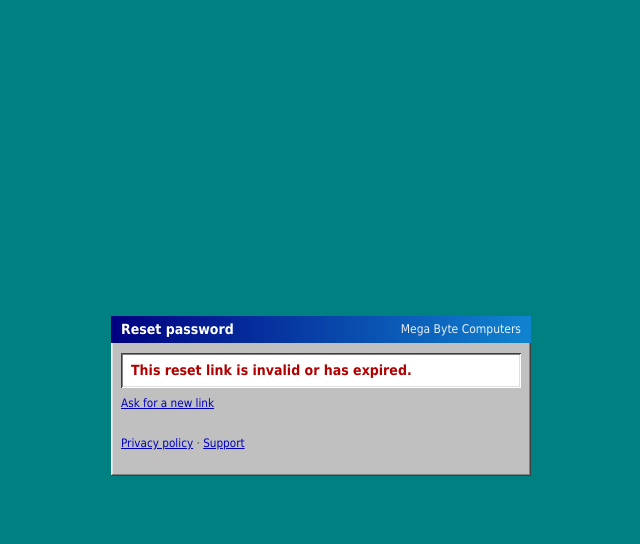
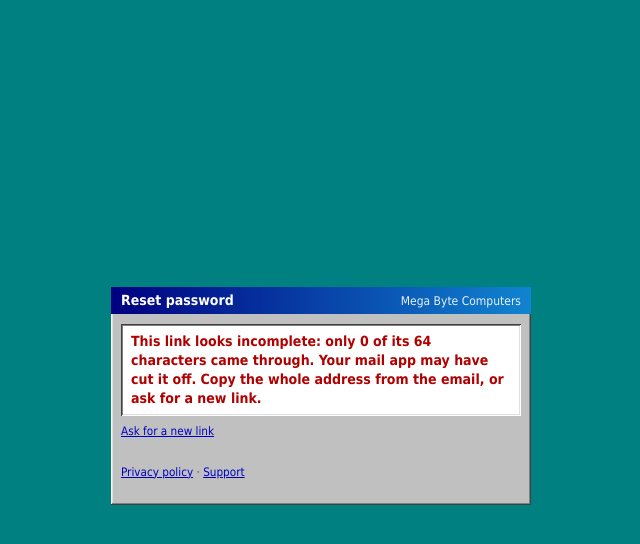
Before and after one commit to davideis1/ComputerShopIdleGame, a PHP site: page /reset-password.php in a window 1280 px wide. Shown: the top 544 px of the page, without its empty margins (319-959 px from the left). Run offline with PHP 8.4, Linux system fonts and the light colour scheme.

Commit message:
Password reset: say why a link was refused, and tolerate mangled links
A reset link showed "invalid or has expired" for every failure: a link cut
off by a mail app, an unknown token, one already used, or a really expired
one. Found only by reading the code: locally the full flow works, so the
production cause could not be pinned down from here.

- reset_token_status() separates malformed (with how many of the 64
  characters came through), unknown, used and expired (N minutes ago); the
  page shows the matching sentence and the PHP error log gets the reason
  (never the token).
- Tokens are cleaned before checking: case, spaces, line breaks and a
  trailing dot no longer break a link.
- The emailed link is https:// for any real domain even when PHP cannot see
  HTTPS (a proxy in front), and the email suggests copying the whole address.
- api-reset-smoke covers a cut-off link, a mangled link and the new texts.

Co-Authored-By: Claude Sonnet 5.5 <noreply@anthropic.com>
Claude-Session: https://claude.ai/code/session_01PmrESo4UZZLMcCJ1G3A3QQ

```diff
--- a/inc/reset.php
+++ b/inc/reset.php
@@ -73,8 +73,11 @@ function forgot_noted(): void
 /** Where the emailed link points (the website's reset page; works for web and app users alike). */
 function reset_link(string $token): string
 {
-    $scheme = is_https() ? 'https' : 'http';
     $host = (string) ($_SERVER['HTTP_HOST'] ?? 'localhost');
+    // Some hosts hide HTTPS from PHP (a proxy in front); a real domain is always served over HTTPS, so don't send people
+    // through an http:// hop (and its redirect) just because PHP could not tell.
+    $local = (bool) preg_match('/^(localhost|127\.|\[::1\]|[^.]+$)/', $host);
+    $scheme = is_https() || !$local ? 'https' : 'http';
     return cfg('public_url') ? rtrim((string) cfg('public_url'), '/') . '/reset-password.php?token=' . $token
         : $scheme . '://' . $host . base_url() . '/reset-password.php?token=' . $token;
 }
@@ -108,24 +111,70 @@ function start_password_reset(string $email): void
     send_mail($email, 'Reset your Mega Byte Computers password',
         "Hi {$u['username']},\n\nSomeone (hopefully you) asked to reset the password for your Mega Byte Computers account.\n\n"
         . "Choose a new password here (the link works for 1 hour, once):\n" . reset_link($token) . "\n\n"
+        . "If the link doesn't open, copy the whole address (it is long) into your browser.\n\n"
         . "If you didn't ask for this, ignore this email; your password stays the same.\n");
+}
+
+/** Mail apps and browsers sometimes add spaces, line breaks, quotes or a trailing dot to a pasted or wrapped link. */
+function clean_reset_token(string $raw): string
+{
+    return strtolower(preg_replace('/[^0-9A-Za-z]/', '', $raw));
+}
+
+/**
+ * What is wrong with a reset token, if anything: ['status' => ok|malformed|unknown|used|expired, 'uid' => ?int, 'token' => cleaned,
+ * 'minutes' => minutes since it expired]. Telling these apart is safe (nobody can guess a 256-bit token) and saves a lot of
+ * "it says expired" confusion: a link cut in half by a mail app is not an old link.
+ */
+function reset_token_status(string $raw): array
+{
+    $token = clean_reset_token($raw);
+    $r = ['status' => 'malformed', 'uid' => null, 'token' => $token, 'length' => strlen($token), 'minutes' => 0];
+    if (!preg_match('/^[0-9a-f]{64}$/', $token)) {
+        return $r;
+    }
+    $st = db()->prepare('SELECT user_id, used_at, expires_at FROM password_resets WHERE token_hash = ?');
+    $st->execute([token_hash($token)]);
+    $row = $st->fetch();
+    if (!$row) {
+        $r['status'] = 'unknown';
+    } elseif ($row['used_at'] !== null) {
+        $r['status'] = 'used';
+    } elseif ((int) $row['expires_at'] <= time()) {
+        $r['status'] = 'expired';
+        $r['minutes'] = max(1, (int) round((time() - (int) $row['expires_at']) / 60));
+    } else {
+        $r['status'] = 'ok';
+        $r['uid'] = (int) $row['user_id'];
+    }
+    return $r;
+}
+
+/** Sentence for a failed reset token (see reset_token_status). */
+function reset_failure_text(array $s): string
+{
+    switch ($s['status']) {
+        case 'malformed':
+            return 'This link looks incomplete: only ' . (int) $s['length'] . ' of its 64 characters came through. Your mail app may have cut it off. Copy the whole address from the email, or ask for a new link.';
+        case 'used':
+            return 'This link was already used. If that was not you, ask for a new link.';
+        case 'expired':
+            return 'This link expired ' . (int) $s['minutes'] . ' minute' . ($s['minutes'] == 1 ? '' : 's') . ' ago (links last 1 hour). Ask for a new one.';
+        default:
+            return 'We do not recognise this link. If you asked for more than one email, use the newest one, or ask for a new link.';
+    }
 }
 
 /** The user id a still-valid, unused reset token belongs to, or null. */
 function reset_token_user(string $token): ?int
 {
-    if (!preg_match('/^[0-9a-f]{64}$/', $token)) {
-        return null;
-    }
-    $st = db()->prepare('SELECT user_id FROM password_resets WHERE token_hash = ? AND used_at IS NULL AND expires_at > ?');
-    $st->execute([token_hash($token), time()]);
-    $r = $st->fetchColumn();
-    return $r === false ? null : (int) $r;
+    return reset_token_status($token)['uid'];
 }
 
 /** Sets the new password, burns the token (and any other open ones), signs the account out everywhere, and confirms by email. */
 function finish_password_reset(string $token, string $password): bool
 {
+    $token = clean_reset_token($token);
     $uid = reset_token_user($token);
     if ($uid === null) {
         return false;
--- a/reset-password.php
+++ b/reset-password.php
@@ -6,7 +6,13 @@ require __DIR__ . '/inc/page.php';
 $token = (string) ($_GET['token'] ?? $_POST['token'] ?? '');
 $errors = [];
 $done = false;
-$valid = reset_token_user($token) !== null;
+$status = reset_token_status($token);
+$token = $status['token'];
+$valid = $status['status'] === 'ok';
+if (!$valid) {
+    // for whoever reads the server's error log: why a link was refused (never the whole token)
+    error_log('reset-password.php: ' . $status['status'] . ' (token length ' . $status['length'] . ', starts ' . substr($token, 0, 4) . ')');
+}
 if ($valid && ($_SERVER['REQUEST_METHOD'] ?? '') === 'POST') {
     $pw = (string) ($_POST['password'] ?? '');
     if (!csrf_ok($_POST['csrf'] ?? null)) {
@@ -18,7 +24,7 @@ if ($valid && ($_SERVER['REQUEST_METHOD'] ?? '') === 'POST') {
     } elseif (finish_password_reset($token, $pw)) {
         $done = true;
     } else {
-        $errors[] = 'This link has expired. Ask for a new one.';
+        $errors[] = reset_failure_text(reset_token_status($token));
     }
 }
 page_head('Reset password');
@@ -29,7 +35,7 @@ if ($done) {
     exit;
 }
 if (!$valid) {
-    echo '<div class="alert bad">This reset link is invalid or has expired.</div><small><a href="forgot.php">Ask for a new link</a></small>';
+    echo '<div class="alert bad">' . h(reset_failure_text($status)) . '</div><small><a href="forgot.php">Ask for a new link</a></small>';
     page_foot();
     exit;
 }
```
Also changed, not shown: CLAUDE.md (+3 -2 lines), tools/api-reset-smoke.js (+7 -2 lines).
